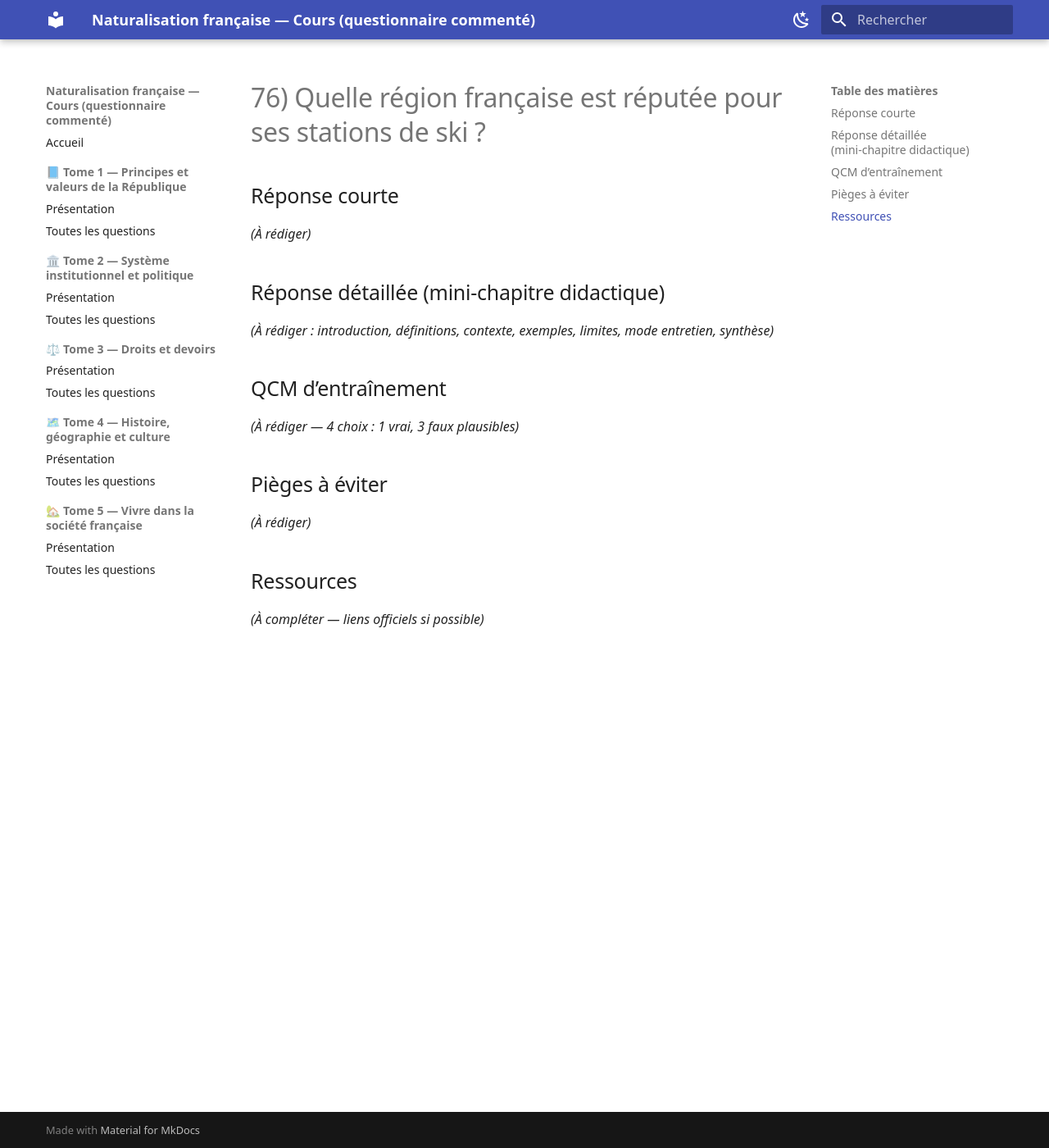
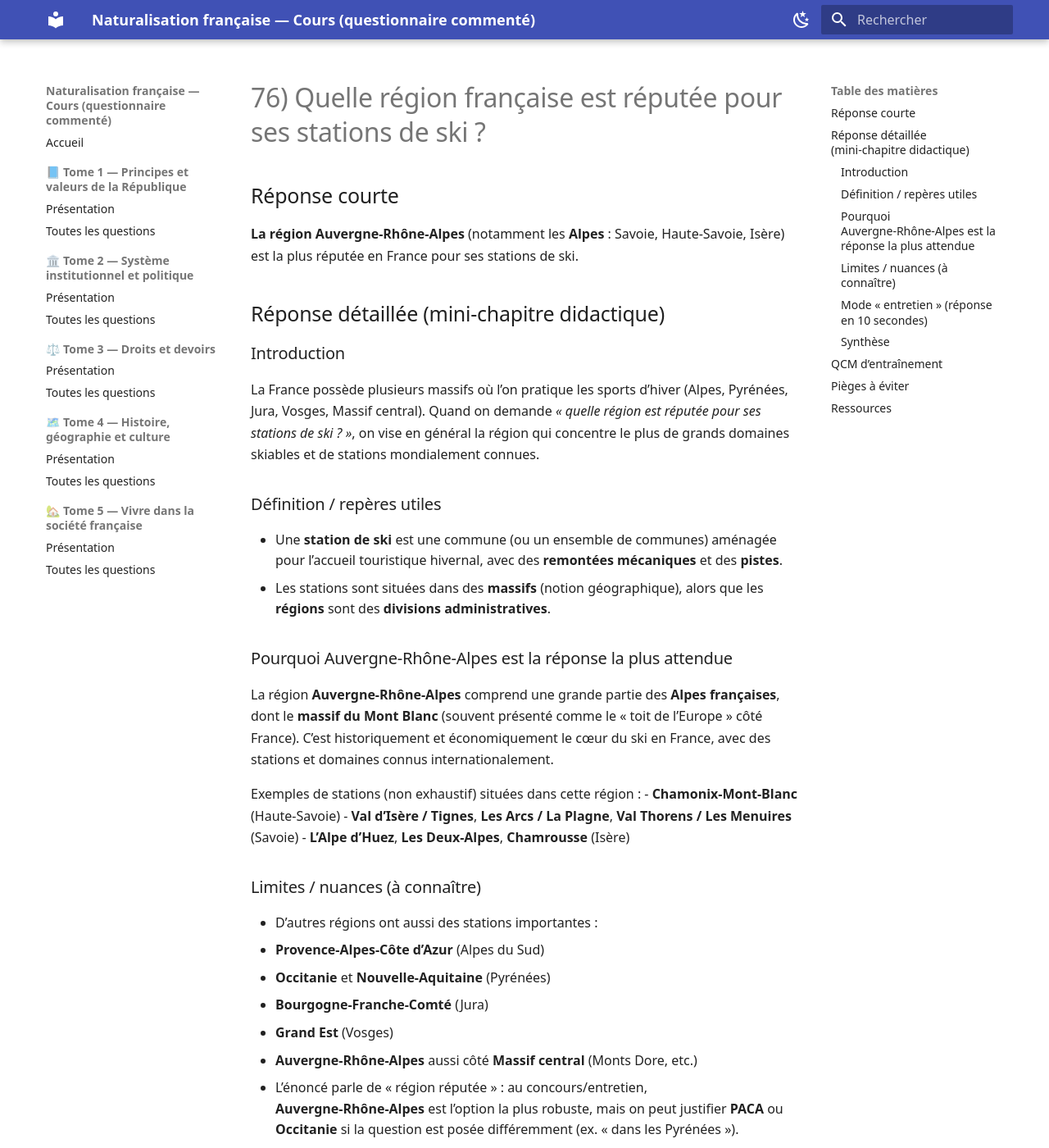
Before and after one commit to vincer88/cours-natu, an MkDocs documentation site: the page built from docs/tome4/076.md, in a window 1280 px wide and 1400 px high. Shown: the whole window at 82% size. Built offline with MkDocs 1.6.1 and Material for MkDocs 9.7.7, drawn with Linux system fonts in a browser that asks for light colours; some of the changed text lies outside the part shown.

Commit message:
Tome 4: write questions 76-77 (links checked)

```diff
--- a/docs/tome4/076.md
+++ b/docs/tome4/076.md
@@ -2,20 +2,57 @@
 
 ## Réponse courte
 
-*(À rédiger)*
+**La région Auvergne‑Rhône‑Alpes** (notamment les **Alpes** : Savoie, Haute‑Savoie, Isère) est la plus réputée en France pour ses stations de ski.
 
 ## Réponse détaillée (mini‑chapitre didactique)
 
-*(À rédiger : introduction, définitions, contexte, exemples, limites, mode entretien, synthèse)*
+### Introduction
+La France possède plusieurs massifs où l’on pratique les sports d’hiver (Alpes, Pyrénées, Jura, Vosges, Massif central). Quand on demande *« quelle région est réputée pour ses stations de ski ? »*, on vise en général la région qui concentre le plus de grands domaines skiables et de stations mondialement connues.
+
+### Définition / repères utiles
+- Une **station de ski** est une commune (ou un ensemble de communes) aménagée pour l’accueil touristique hivernal, avec des **remontées mécaniques** et des **pistes**.
+- Les stations sont situées dans des **massifs** (notion géographique), alors que les **régions** sont des **divisions administratives**.
+
+### Pourquoi Auvergne‑Rhône‑Alpes est la réponse la plus attendue
+La région **Auvergne‑Rhône‑Alpes** comprend une grande partie des **Alpes françaises**, dont le **massif du Mont Blanc** (souvent présenté comme le « toit de l’Europe » côté France). C’est historiquement et économiquement le cœur du ski en France, avec des stations et domaines connus internationalement.
+
+Exemples de stations (non exhaustif) situées dans cette région :
+- **Chamonix‑Mont‑Blanc** (Haute‑Savoie)
+- **Val d’Isère / Tignes**, **Les Arcs / La Plagne**, **Val Thorens / Les Menuires** (Savoie)
+- **L’Alpe d’Huez**, **Les Deux‑Alpes**, **Chamrousse** (Isère)
+
+### Limites / nuances (à connaître)
+- D’autres régions ont aussi des stations importantes :
+  - **Provence‑Alpes‑Côte d’Azur** (Alpes du Sud)
+  - **Occitanie** et **Nouvelle‑Aquitaine** (Pyrénées)
+  - **Bourgogne‑Franche‑Comté** (Jura)
+  - **Grand Est** (Vosges)
+  - **Auvergne‑Rhône‑Alpes** aussi côté **Massif central** (Monts Dore, etc.)
+- L’énoncé parle de « région réputée » : au concours/entretien, **Auvergne‑Rhône‑Alpes** est l’option la plus robuste, mais on peut justifier **PACA** ou **Occitanie** si la question est posée différemment (ex. « dans les Pyrénées »).
+
+### Mode « entretien » (réponse en 10 secondes)
+« La région la plus associée aux grandes stations de ski, c’est **Auvergne‑Rhône‑Alpes**, parce qu’elle regroupe une large part des **Alpes françaises** (Savoie, Haute‑Savoie, Isère). »
+
+### Synthèse
+- **Réponse attendue : Auvergne‑Rhône‑Alpes**
+- Car elle inclut une grande partie des **Alpes** et de nombreuses stations majeures.
 
 ## QCM d’entraînement
 
-*(À rédiger — 4 choix : 1 vrai, 3 faux plausibles)*
+Quelle région française est la plus réputée pour ses stations de ski ?
+
+A. Auvergne‑Rhône‑Alpes ✅
+B. Bretagne
+C. Normandie
+D. Hauts‑de‑France
 
 ## Pièges à éviter
 
-*(À rédiger)*
+- Confondre **région** et **département** : **la Savoie** est un département, pas une région.
+- Répondre « *les Alpes* » : c’est vrai géographiquement, mais la question demande une **région administrative**.
+- Oublier qu’il existe aussi des stations dans les **Pyrénées**, le **Jura**, les **Vosges** et le **Massif central**.
 
 ## Ressources
 
-*(À compléter — liens officiels si possible)*
+- Région Auvergne‑Rhône‑Alpes — *Tourisme et patrimoine* (mention des Alpes et du Mont Blanc) : https://www.auvergnerhonealpes.fr/contenus/tourisme-et-patrimoine
+- Site public de référence sur les **régions** (découpage, compétences) — Vie‑publique : https://www.vie-publique.fr/fiches/20193-la-region-collectivite-territoriale
```
Also changed, not shown: docs/tome4/077.md (+36 -5 lines).
